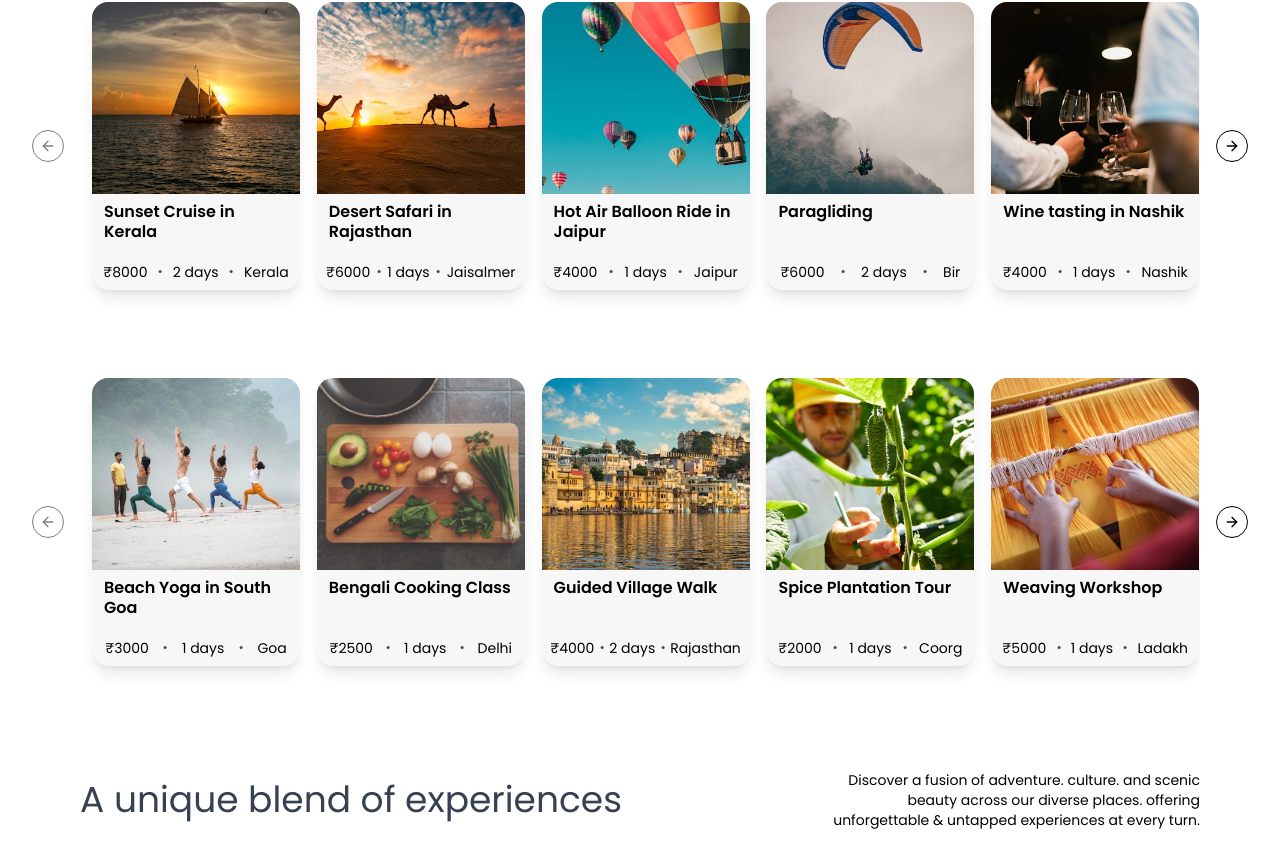
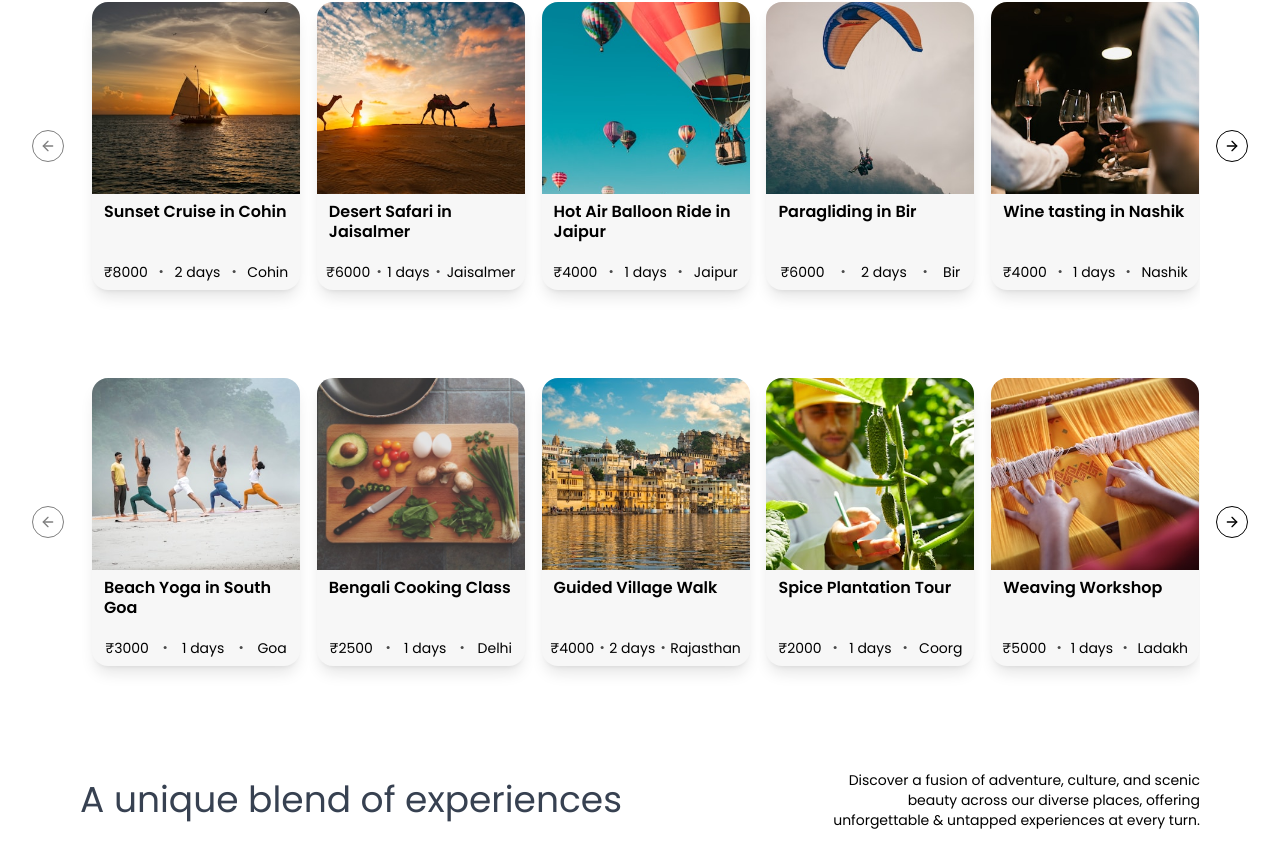
Before and after one commit to atharva-777/onyo-beta, a Next.js app: page / in a window 1280 px wide. Shown: the part 1562-2410 px from the top of the page. Built offline with nearby package versions, Linux system fonts and the light colour scheme.

Commit message:
Landing page bugs

```diff
--- a/app/components/sections/Experiences.tsx
+++ b/app/components/sections/Experiences.tsx
@@ -9,18 +9,17 @@ import {
   CarouselNext,
   CarouselPrevious,
 } from "@/components/ui/carousel";
-import Autoplay from "embla-carousel-autoplay";
 
 const trips: CardProps[] = [
   {
-    title: "Sunset Cruise in Kerala",
+    title: "Sunset Cruise in Cohin",
     price: 8000,
     days: 2,
-    location: "Kerala",
+    location: "Cohin",
     image: "/images/sunset-image.jpg",
   },
   {
-    title: "Desert Safari in Rajasthan",
+    title: "Desert Safari in Jaisalmer",
     price: 6000,
     days: 1,
     location: "Jaisalmer",
@@ -34,7 +33,7 @@ const trips: CardProps[] = [
     image: "/images/balloon.jpg",
   },
   {
-    title: "Paragliding",
+    title: "Paragliding in Bir",
     price: 6000,
     days: 2,
     location: "Bir",
--- a/app/components/sections/Faqs.tsx
+++ b/app/components/sections/Faqs.tsx
@@ -13,12 +13,12 @@ type Faq = {
 const faqs: Faq[] = [
   {
     Answer:
-      "Yoliday is a platform designed for travel enthusiasts to join unique experiences curated by experts and to create their own travel experiences, allowing others to join in on the adventure. Users can design personalized itineraries, share their unique insights, and invite fellow explorers to participate. This feature fosters a collaborative travel community where members can discover new experiences, connect with others, and make lasting memories together. Whether you’re looking for hidden gems, authentic local dishes, or winding streets off the beaten path, Yoliday helps you dive deeper into your travels. Connecting with like-minded adventurers can create lasting memories and build friendships while exploring together.",
+      "Yoliday is a platform designed for adventure enthusiasts to join unique experiences curated by experts and to create their own experiences, allowing others to join in on the adventure. Users can design personalized itineraries, share their unique insights, and invite fellow explorers to participate. This feature fosters a collaborative community where members can discover new experiences, connect with others, and make lasting memories together. Whether you’re looking for hidden gems, authentic local dishes, or winding streets off the beaten path, Yoliday helps you dive deeper into your adventures and explorations. Connecting with like-minded adventurers can create lasting memories and build friendships while exploring together.",
     Question: "What is Yoliday and how does it work?",
   },
   {
     Answer:
-      "Yoliday allows you to connect with other travelers by enabling you to join their experiences and vice versa. When you participate in a Yoliday-created experience, you'll have the opportunity to meet new people you may not have encountered before.",
+    "Yoliday allows you to connect with other adventure lovers by enabling you to join their experiences and vice versa. When you participate in a Yoliday-created experience, you'll have the opportunity to meet new people you may not have encountered before.",
     Question: "How do I connect with other travelers?",
   },
   {
--- a/app/components/sections/IntroVideoBottom.tsx
+++ b/app/components/sections/IntroVideoBottom.tsx
@@ -22,7 +22,7 @@ const IntroVideoBottom = () => {
           controls
           onPlay={handlePlay}
           onPause={handlePause}
-          onEnded={handlePause} // Optional: Handle video end to show text again
+          onEnded={handlePause}
         >
           <source src="/videos/hero-section-video.mp4" type="video/mp4" />
           Your browser does not support the video tag.
--- a/app/page.tsx
+++ b/app/page.tsx
@@ -50,8 +50,8 @@ export default function Home() {
             A unique blend of experiences
           </p>
           <p className="text-sm lg:w-96 lg:text-right">
-            Discover a fusion of adventure. culture. and scenic beauty across
-            our diverse places. offering unforgettable & untapped experiences at
+            Discover a fusion of adventure, culture, and scenic beauty across
+            our diverse places, offering unforgettable & untapped experiences at
             every turn.
           </p>
         </div>
```
